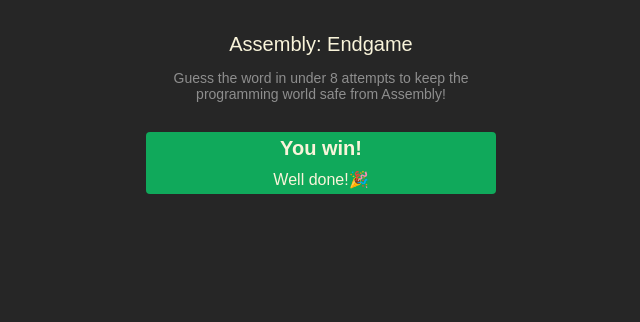
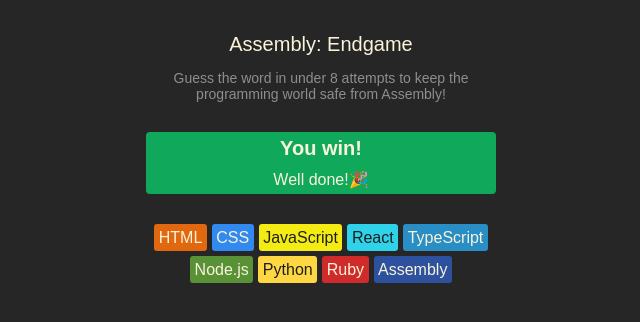
Before and after one commit to kolodziejmateusz/React-kurs-scrimba, a React (Vite) app in the folder Assembly-Endgame-Capstone-Project/: page / in a window 1280 px wide. Shown: the top 322 px of the page, without its empty margins (319-959 px from the left). Built offline with nearby package versions, Linux system fonts and the light colour scheme.

Commit message:
Assembly Endgame - Languages List

```diff
--- a/Assembly-Endgame-Capstone-Project/src/App.css
+++ b/Assembly-Endgame-Capstone-Project/src/App.css
@@ -46,3 +46,16 @@ section.game-status > h2 {
   font-size: 1.25rem;
   margin: 5px;
 }
+
+section.language-chips {
+  max-width: 350px;
+  display: flex;
+  flex-wrap: wrap;
+  justify-content: center;
+  gap: 5px;
+}
+
+section.language-chips > span {
+  padding: 4.5px;
+  border-radius: 3px;
+}
--- a/Assembly-Endgame-Capstone-Project/src/App.jsx
+++ b/Assembly-Endgame-Capstone-Project/src/App.jsx
@@ -1,7 +1,20 @@
+import Language from "./components/Language";
 import "./app.css";
+import languageArr from "./data/languages";
 
 export default function App() {
   return (
+    /**
+     * Goal: Build out the main parts of our app
+     *
+     * Challenge: Create the language chips. Use the
+     * `languages.js` file to pull in the array of
+     * languages to use, which contains the language
+     * name, background color, and text color.
+     *
+     * Hint for layout: use a flex container that can wrap
+     * to layout the languages.
+     */
     <main>
       <header>
         <h1>Assembly: Endgame</h1>
@@ -14,6 +27,16 @@ export default function App() {
         <h2>You win!</h2>
         <p>Well done!🎉</p>
       </section>
+      <section className="language-chips">
+        {languageArr.map((language, index) => (
+          <Language
+            key={index}
+            name={language.name}
+            backgroundColor={language.backgroundColor}
+            color={language.color}
+          />
+        ))}
+      </section>
     </main>
   );
 }
--- /dev/null
+++ b/Assembly-Endgame-Capstone-Project/src/components/Language.jsx
@@ -0,0 +1,3 @@
+export default function Language({ name, backgroundColor, color }) {
+  return <span style={{ backgroundColor, color }}>{name}</span>;
+}
--- /dev/null
+++ b/Assembly-Endgame-Capstone-Project/src/data/languages.js
@@ -0,0 +1,49 @@
+const languages = [
+  {
+    name: "HTML",
+    backgroundColor: "#E2680F",
+    color: "#F9F4DA",
+  },
+  {
+    name: "CSS",
+    backgroundColor: "#328AF1",
+    color: "#F9F4DA",
+  },
+  {
+    name: "JavaScript",
+    backgroundColor: "#F4EB13",
+    color: "#1E1E1E",
+  },
+  {
+    name: "React",
+    backgroundColor: "#2ED3E9",
+    color: "#1E1E1E",
+  },
+  {
+    name: "TypeScript",
+    backgroundColor: "#298EC6",
+    color: "#F9F4DA",
+  },
+  {
+    name: "Node.js",
+    backgroundColor: "#599137",
+    color: "#F9F4DA",
+  },
+  {
+    name: "Python",
+    backgroundColor: "#FFD742",
+    color: "#1E1E1E",
+  },
+  {
+    name: "Ruby",
+    backgroundColor: "#D02B2B",
+    color: "#F9F4DA",
+  },
+  {
+    name: "Assembly",
+    backgroundColor: "#2D519F",
+    color: "#F9F4DA",
+  },
+];
+
+export default languages;
```
